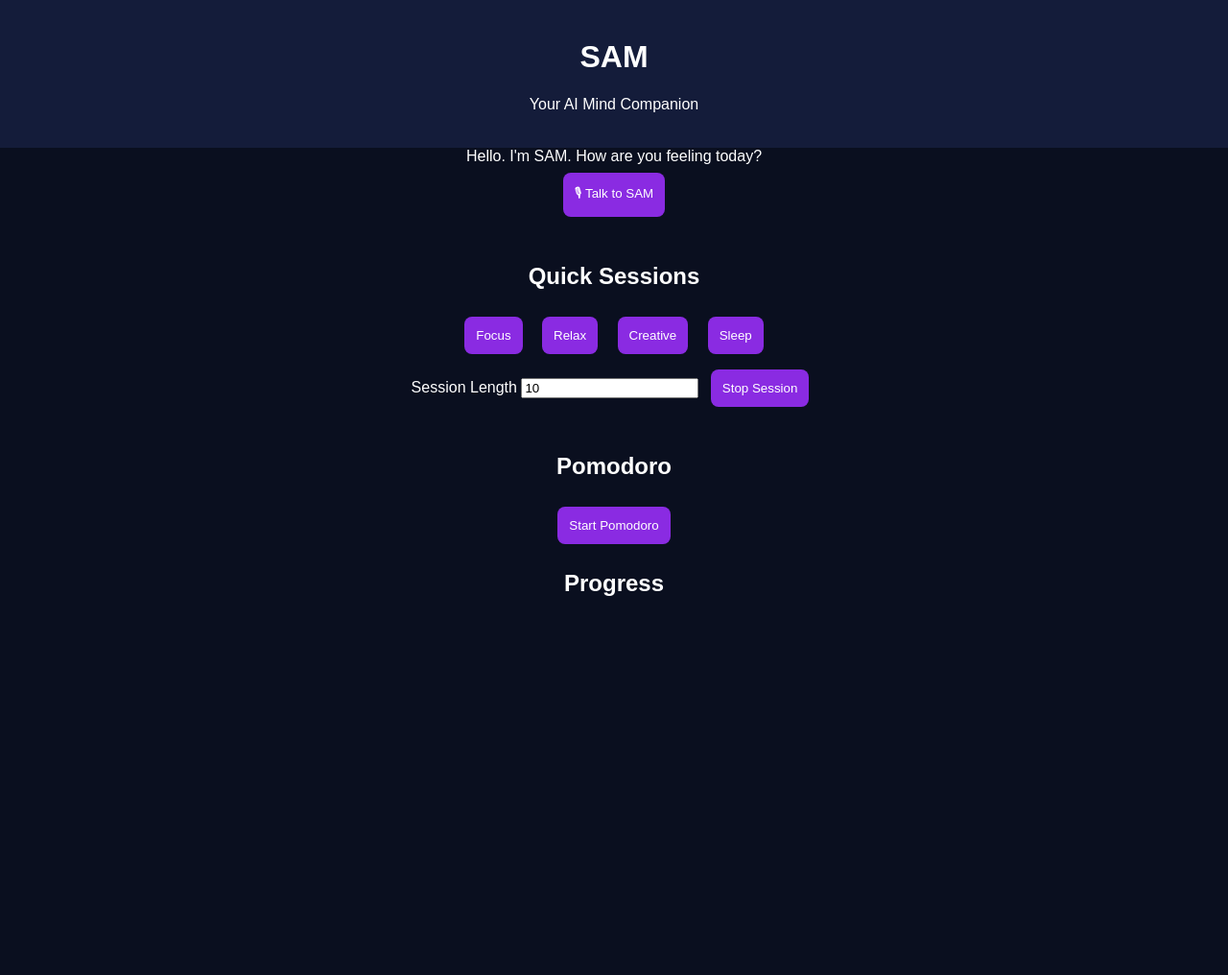
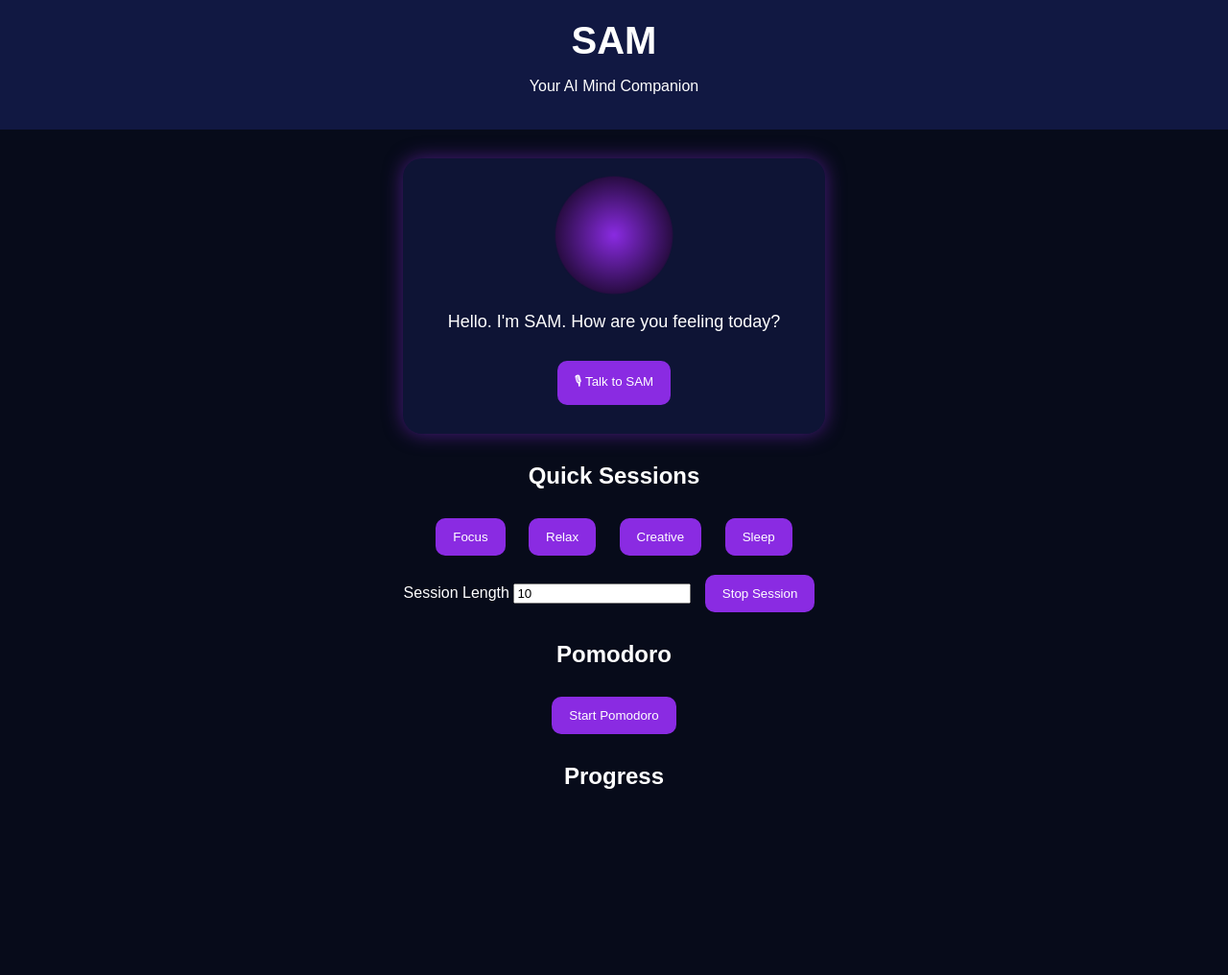
Before and after one commit to Mohammadsahil2/SAM, a plain HTML site: page index.html in a window 1280 px wide. Shown: the whole page at 96% size. Before the commit the page ends 950 px from the top, so only its background shows below. Drawn offline with nearby package versions, Linux system fonts and the light colour scheme.

Commit message:
Refactor CSS styles for improved layout and design

```diff
--- a/style.css
+++ b/style.css
@@ -1,21 +1,56 @@
 body{
+margin:0;
 font-family:Arial;
-background:#0a0f1f;
+background:#070b1a;
 color:white;
 text-align:center;
-margin:0;
+overflow-x:hidden;
 }
 
 header{
 padding:20px;
-background:#141c3a;
+background:#111842;
+}
+
+h1{
+margin:0;
+font-size:40px;
+}
+
+.companion{
+margin:30px auto;
+max-width:400px;
+padding:20px;
+background:#0e1435;
+border-radius:20px;
+box-shadow:0 0 20px rgba(138,43,226,0.5);
+}
+
+#avatar{
+width:120px;
+height:120px;
+margin:auto;
+border-radius:50%;
+background:radial-gradient(circle,#8a2be2,#000);
+animation:pulse 3s infinite;
+}
+
+@keyframes pulse{
+0%{transform:scale(1)}
+50%{transform:scale(1.05)}
+100%{transform:scale(1)}
+}
+
+#samText{
+margin:20px;
+font-size:18px;
 }
 
 button{
-padding:12px;
-margin:8px;
+padding:12px 18px;
+margin:10px;
 border:none;
-border-radius:8px;
+border-radius:10px;
 background:#8a2be2;
 color:white;
 cursor:pointer;
@@ -26,22 +61,20 @@ background:#9c4dff;
 }
 
 .controls{
-padding:20px;
-}
-
-.moods button{
-width:120px;
-}
-
-#samChat{
-margin:20px;
-padding:15px;
-background:#111;
-border-radius:10px;
-min-height:60px;
+margin-top:30px;
 }
 
 canvas{
 max-width:600px;
-margin:auto;
+margin:40px auto;
+display:block;
 }
+
+#visuals{
+position:fixed;
+bottom:0;
+left:0;
+width:100%;
+height:200px;
+z-index:-1;
+}
```
